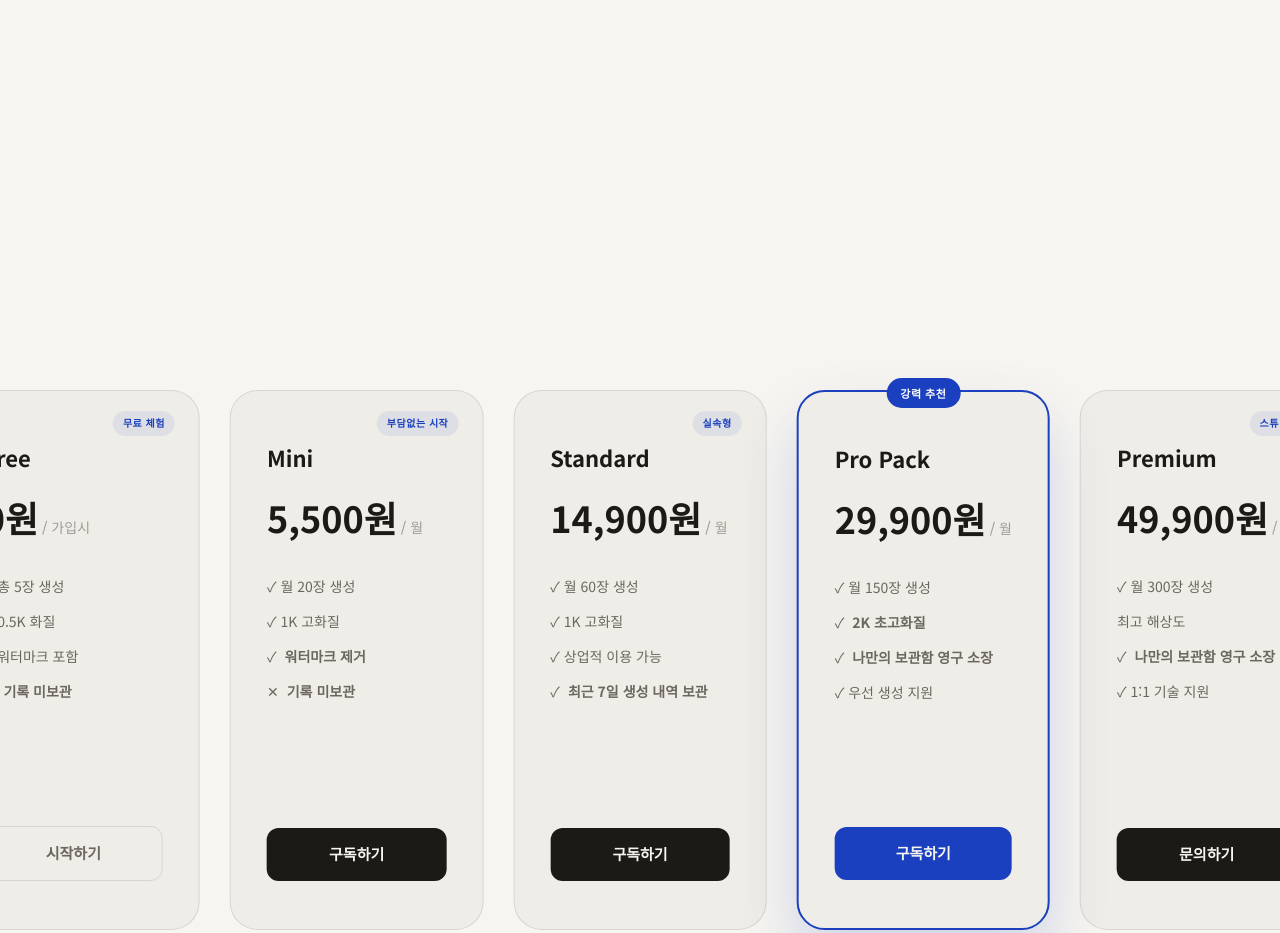
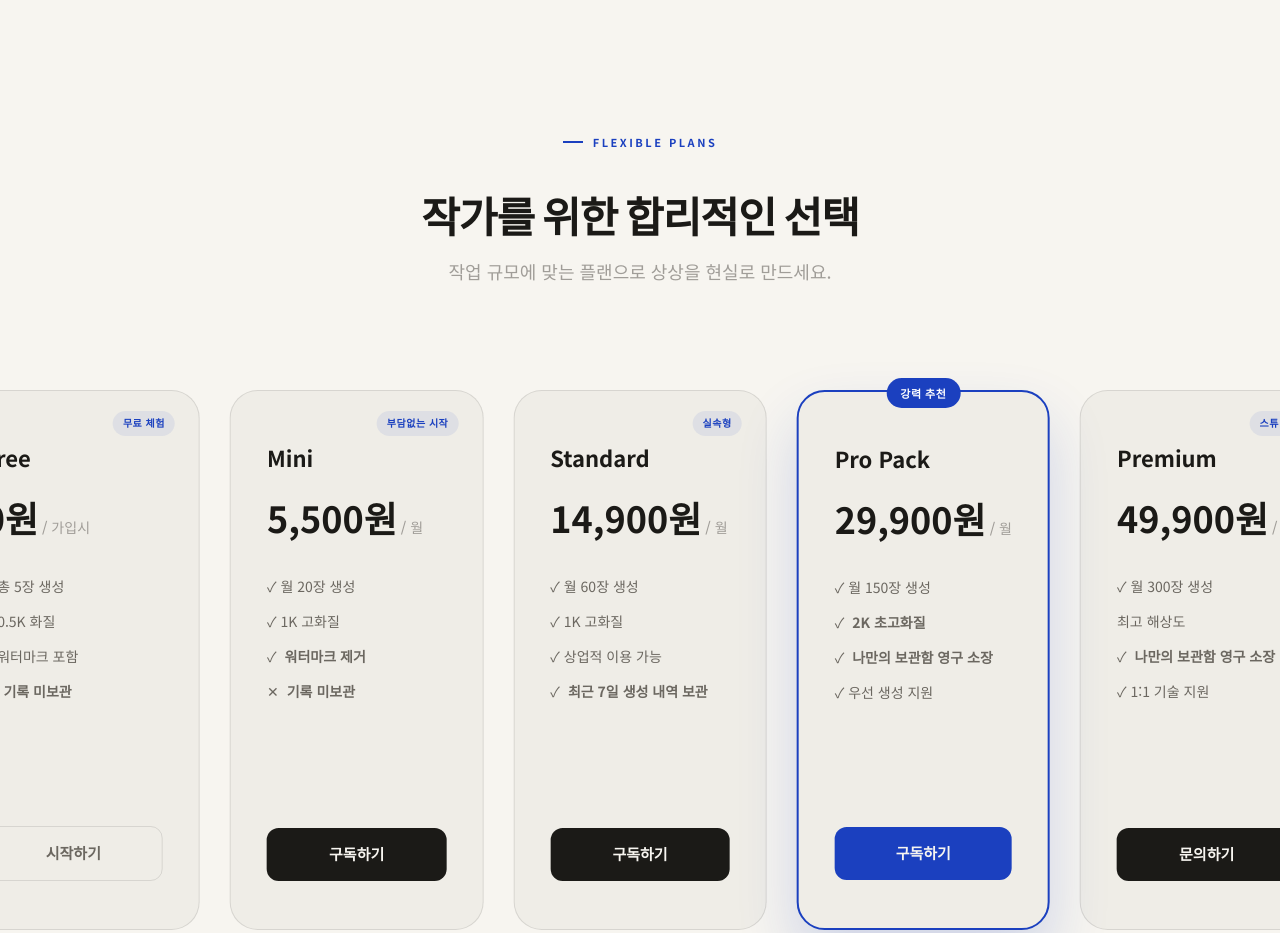
Before and after one commit to GangOn0215/toon-sketch, a Next.js app: page / in a window 1280 px wide. Shown: the part 1520-2453 px from the top of the page. Built offline with nearby package versions, Linux system fonts and the light colour scheme; no server answers.

Commit message:
[26.03.09] 💄 Style: 요금제 섹션 mounted 상태 기반 애니메이션 적용
- Hydration mismatch 방지 및 부드러운 등장을 위한 mounted 클래스 추가

```diff
--- a/src/components/landing/PricingSection.tsx
+++ b/src/components/landing/PricingSection.tsx
@@ -55,9 +55,9 @@ export function PricingSection() {
     <section id="pricing" style={{ padding: "120px 24px", background: "var(--bg)", overflow: "hidden" }}>
       <div className="container" style={{ maxWidth: "1200px", margin: "0 auto" }}>
         <div style={{ textAlign: "center", marginBottom: "64px" }}>
-          <span className="hero-tag reveal">Flexible Plans</span>
-          <h2 className="section-title reveal d1" style={{ fontSize: "42px", fontWeight: "700", marginTop: "16px", letterSpacing: "-1px" }}>작가를 위한 합리적인 선택</h2>
-          <p className="reveal d2" style={{ marginTop: "16px", color: "var(--subtle)", fontSize: "18px", maxWidth: "600px", margin: "16px auto 0", lineHeight: "1.6" }}>작업 규모에 맞는 플랜으로 상상을 현실로 만드세요.</p>
+          <span className={`hero-tag reveal ${mounted ? "show" : ""}`}>Flexible Plans</span>
+          <h2 className={`section-title reveal d1 ${mounted ? "show" : ""}`} style={{ fontSize: "42px", fontWeight: "700", marginTop: "16px", letterSpacing: "-1px" }}>작가를 위한 합리적인 선택</h2>
+          <p className={`reveal d2 ${mounted ? "show" : ""}`} style={{ marginTop: "16px", color: "var(--subtle)", fontSize: "18px", maxWidth: "600px", margin: "16px auto 0", lineHeight: "1.6" }}>작업 규모에 맞는 플랜으로 상상을 현실로 만드세요.</p>
         </div>
         <Swiper modules={[Pagination]} spaceBetween={30} slidesPerView={1.2} centeredSlides={true} initialSlide={2} pagination={{ clickable: true }}
           breakpoints={{ 768: { slidesPerView: 2.5 }, 1024: { slidesPerView: 3.5 }, 1280: { slidesPerView: 4.2 } }} className="pricing-swiper" style={{ padding: "40px 20px 80px", overflow: "visible" }}>
```
